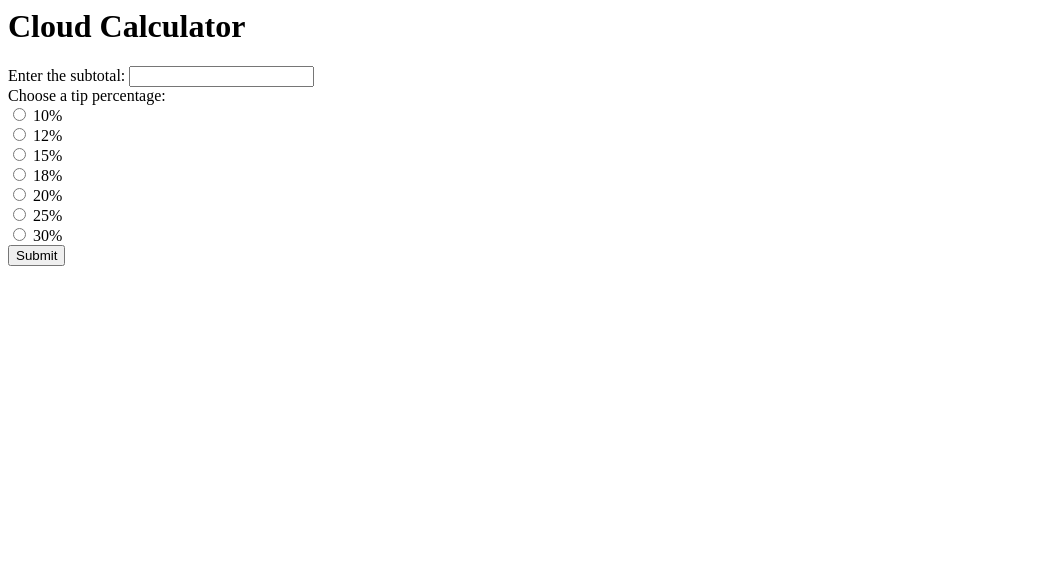
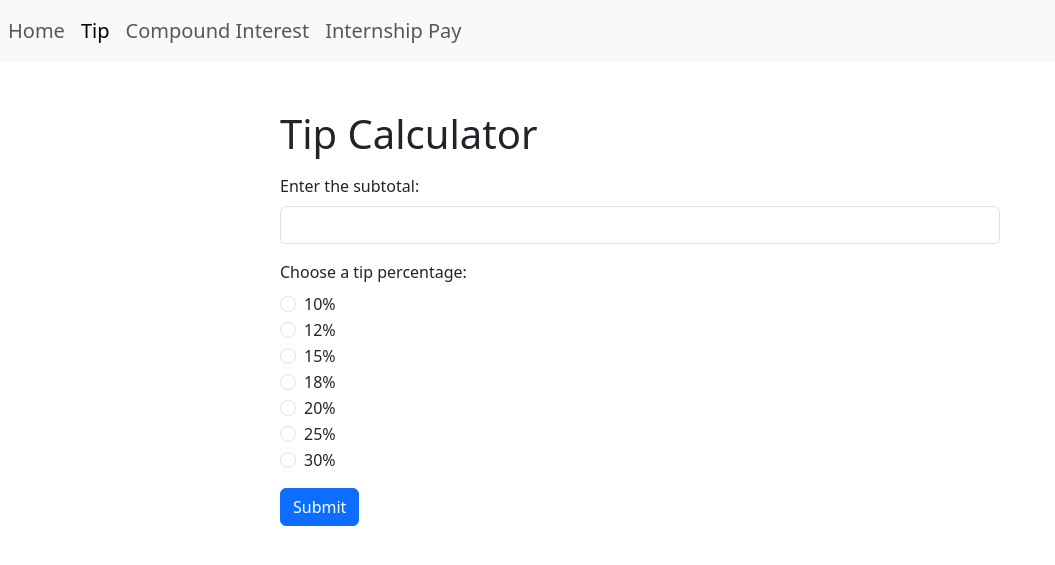
Before and after one commit to lmocs/ComputeHub, a Flask app: page /tip in a window 1280 px wide. Shown: the top 565 px of the page, without its empty margins (0-1055 px from the left). Run offline with Flask 3, Linux system fonts and the light colour scheme; some libraries are stand-ins or nearby versions.

Commit message:
Implement home page, page routing, and theme.

```diff
--- a/app.py
+++ b/app.py
@@ -12,12 +12,15 @@ app.secret_key = secrets.token_urlsafe(16)
 bootstrap = Bootstrap5(app)
 csrf = CSRFProtect(app)
 
+app.config['BOOTSTRAP_BOOTSWATCH_THEME'] = 'sketchy'
+
 @app.route('/')
-def base():
-    return render_template('base.html')
+def home():
+    return render_template('home.html')
 
 @app.route('/tip', methods=['GET', 'POST'])
 def tip():
+    name = 'Tip'
     form = TipForm()
     data = {
         'subtotal': form.subtotal.data,
@@ -35,10 +38,11 @@ def tip():
     else:
         data['message'] = 'Please fill in all fields correctly.'
 
-    return render_template('index.html', form=form, data=data)
+    return render_template('index.html', name=name, form=form, data=data)
 
 @app.route('/compound-interest', methods=['GET', 'POST'])
 def compoundInterest():
+    name = 'Compound Interest'
     form = CompoundInterestForm()
     data = {
         'principal': form.principal.data,
@@ -58,10 +62,11 @@ def compoundInterest():
     else:
         data['message'] = 'Please fill in all fields correctly.'
 
-    return render_template('index.html', form=form, data=data)
+    return render_template('index.html', name=name, form=form, data=data)
 
 @app.route('/internship-pay', methods=['GET', 'POST'])
 def internshipPay():
+    name = 'Internship Pay'
     form = InternshipPayForm()
     data = {
         'hourly_rate': form.hourly_rate.data,
@@ -80,7 +85,7 @@ def internshipPay():
     else:
         data['message'] = 'Please fill in all fields correctly.'
 
-    return render_template('index.html', form=form, data=data)
+    return render_template('index.html', name=name, form=form, data=data)
 
 if __name__ == '__main__':
     app.run(host='0.0.0.0', port=8000, debug=True)
--- a/templates/base.html
+++ b/templates/base.html
@@ -1,18 +1,28 @@
-<!DOCTYPE html>
+<!doctype html>
 <html lang="en">
 
 <head>
-	<meta charset="UTF-8">
-	<meta name="viewport" content="width=device-width, initial-scale=1.0">
-	<title>Cloud Calculator</title>
+	<title>ComputeHub</title>
+	{{ bootstrap.load_css() }}
 </head>
 
 <body>
+	{% from 'bootstrap5/nav.html' import render_nav_item %}
 
-	<div>
-		<h1>Hello!</h1>
+	<nav class="lead navbar navbar-expand-lg navbar-light bg-light">
+		<div class="navbar-nav mr-auto">
+			{{ render_nav_item('home', 'Home') }}
+			{{ render_nav_item('tip', 'Tip') }}
+			{{ render_nav_item('compoundInterest', 'Compound Interest') }}
+			{{ render_nav_item('internshipPay', 'Internship Pay') }}
+		</div>
+	</nav>
+
+	<div class="container">
+		{% block content %}{% endblock %}
 	</div>
 
+	{{ bootstrap.load_js() }}
 </body>
 
 </html>
--- a/templates/index.html
+++ b/templates/index.html
@@ -1,3 +1,4 @@
+{% extends 'base.html' %}
 {% from 'bootstrap5/form.html' import render_form %}
 
 {% block content %}
@@ -6,7 +7,7 @@
 	<div class="row">
 		<div class="col-md-10 col-lg-8 mx-lg-auto mx-md-auto">
 
-			<h1 class="pt-5 pb-2">Cloud Calculator</h1>
+			<h1 class="pt-5 pb-2">{{ name }} Calculator</h1>
 
 			{{ render_form(form) }}
 
```
Also changed, not shown: templates/home.html (added, +25 -0 lines).
